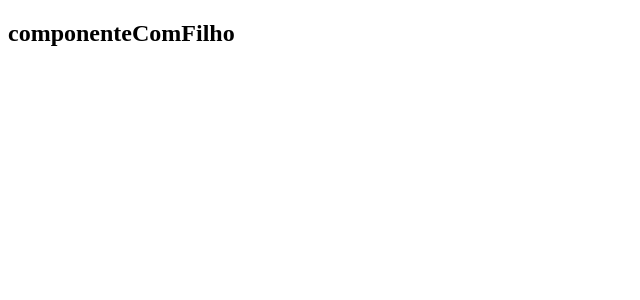
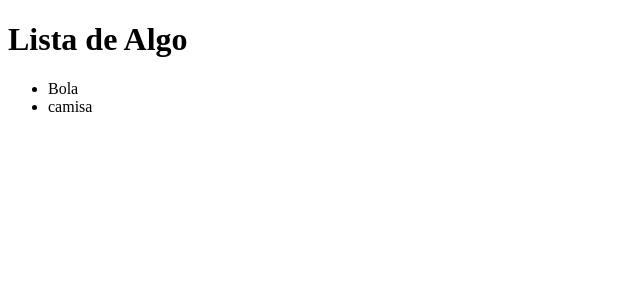
Before and after one commit to rodolphoreis/next, a Next.js app: page /basicos/componenteComFilho in a window 1280 px wide. Shown: the top 300 px of the page, without its empty margins (0-640 px from the left). Built offline with nearby package versions, Linux system fonts and the light colour scheme.

Commit message:
feat: create list with components

```diff
--- a/src/pages/basicos/componenteComFilho.jsx
+++ b/src/pages/basicos/componenteComFilho.jsx
@@ -1,7 +1,13 @@
+import Item from "../../../components/Item";
+import Lista from "../../../components/Lista";
+
 const componenteComFilho = () => {
   return (
     <div>
-      <h2>componenteComFilho</h2>
+      <Lista>
+        <Item conteudo={"Bola"} />
+        <Item conteudo={"camisa"} />
+      </Lista>
     </div>
   );
 };
```
